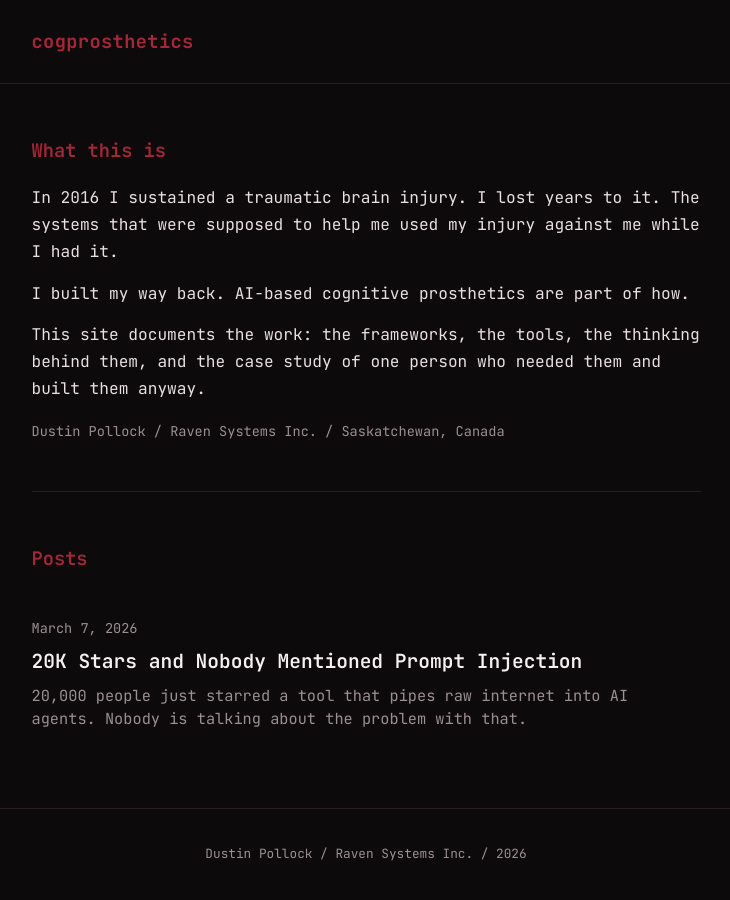
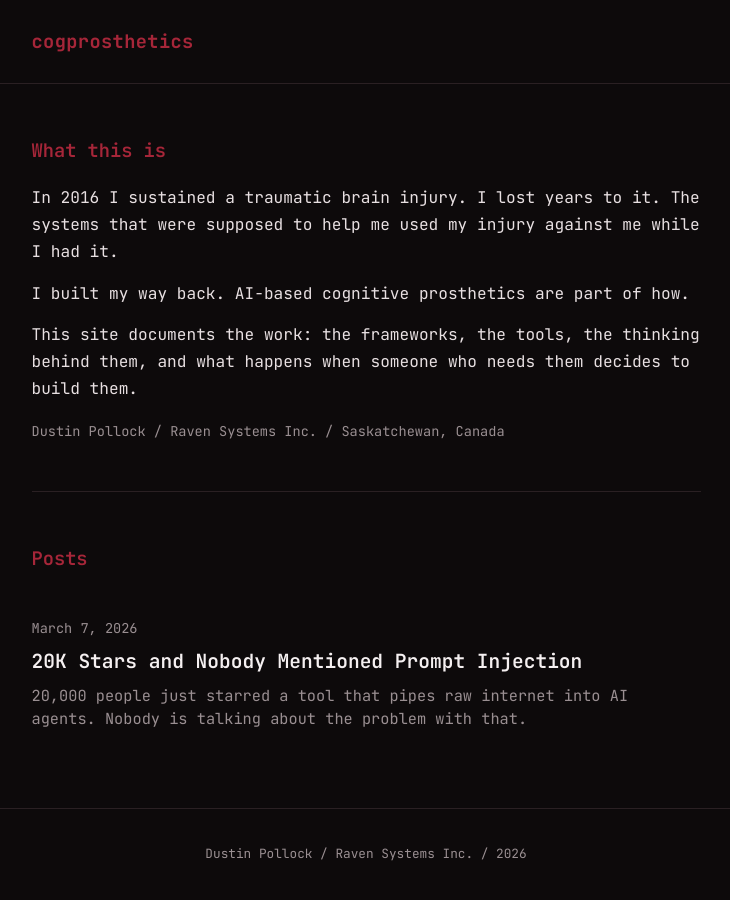
Before and after one commit to cogpros/cogprosthetics-blog, a Jekyll site: the page built from index.html, in a window 1280 px wide. Shown: the whole page, without its empty margins (274-1004 px from the left). Built offline with Jekyll 4.4.1, drawn with Linux system fonts in a browser that asks for light colours.

Commit message:
Update about copy

```diff
--- a/index.html
+++ b/index.html
@@ -6,7 +6,7 @@ layout: default
   <h2>What this is</h2>
   <p>In 2016 I sustained a traumatic brain injury. I lost years to it. The systems that were supposed to help me used my injury against me while I had it.</p>
   <p>I built my way back. AI-based cognitive prosthetics are part of how.</p>
-  <p>This site documents the work: the frameworks, the tools, the thinking behind them, and the case study of one person who needed them and built them anyway.</p>
+  <p>This site documents the work: the frameworks, the tools, the thinking behind them, and what happens when someone who needs them decides to build them.</p>
   <p class="about-sig">Dustin Pollock / Raven Systems Inc. / Saskatchewan, Canada</p>
 </section>
 
```
